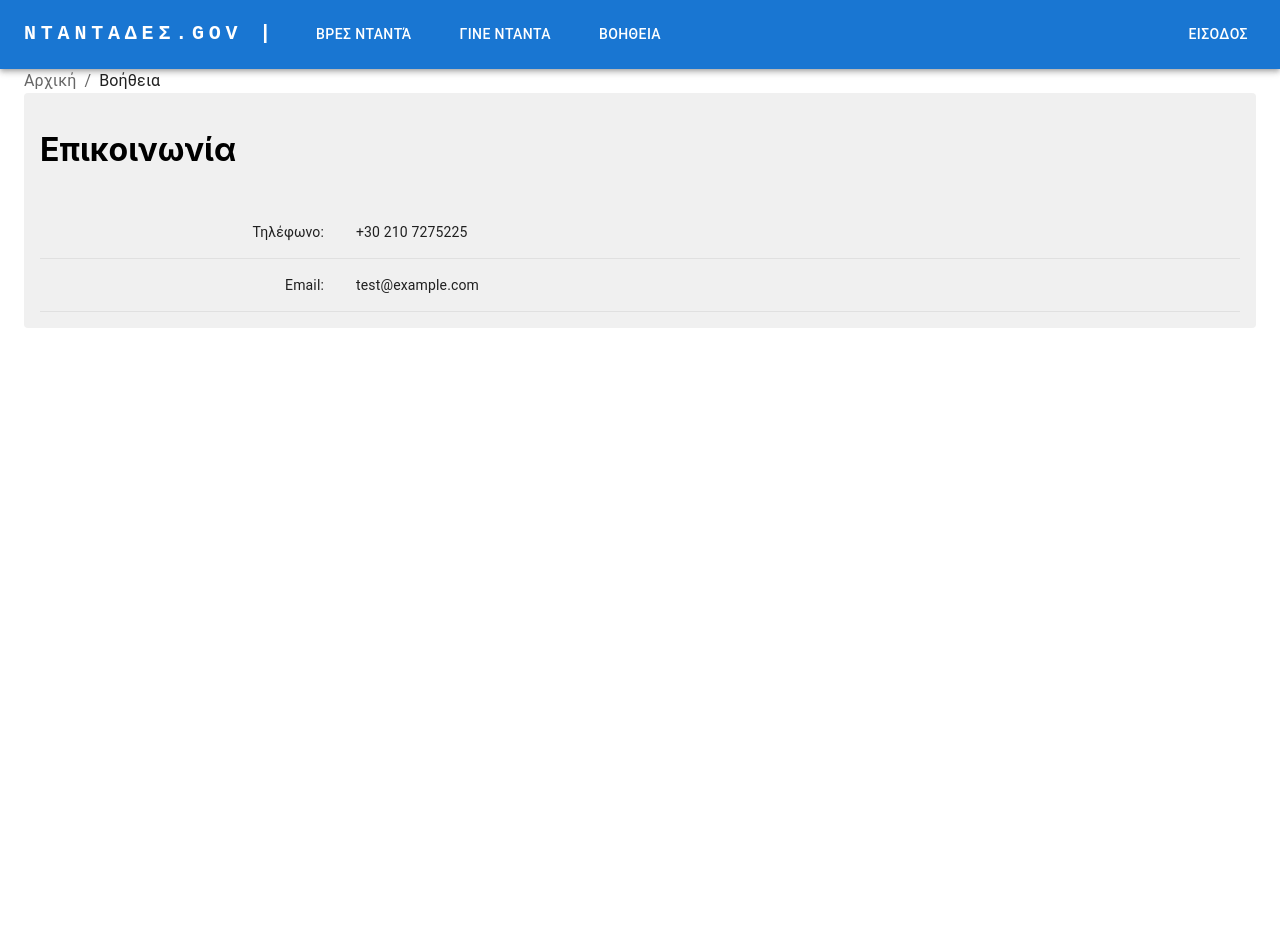
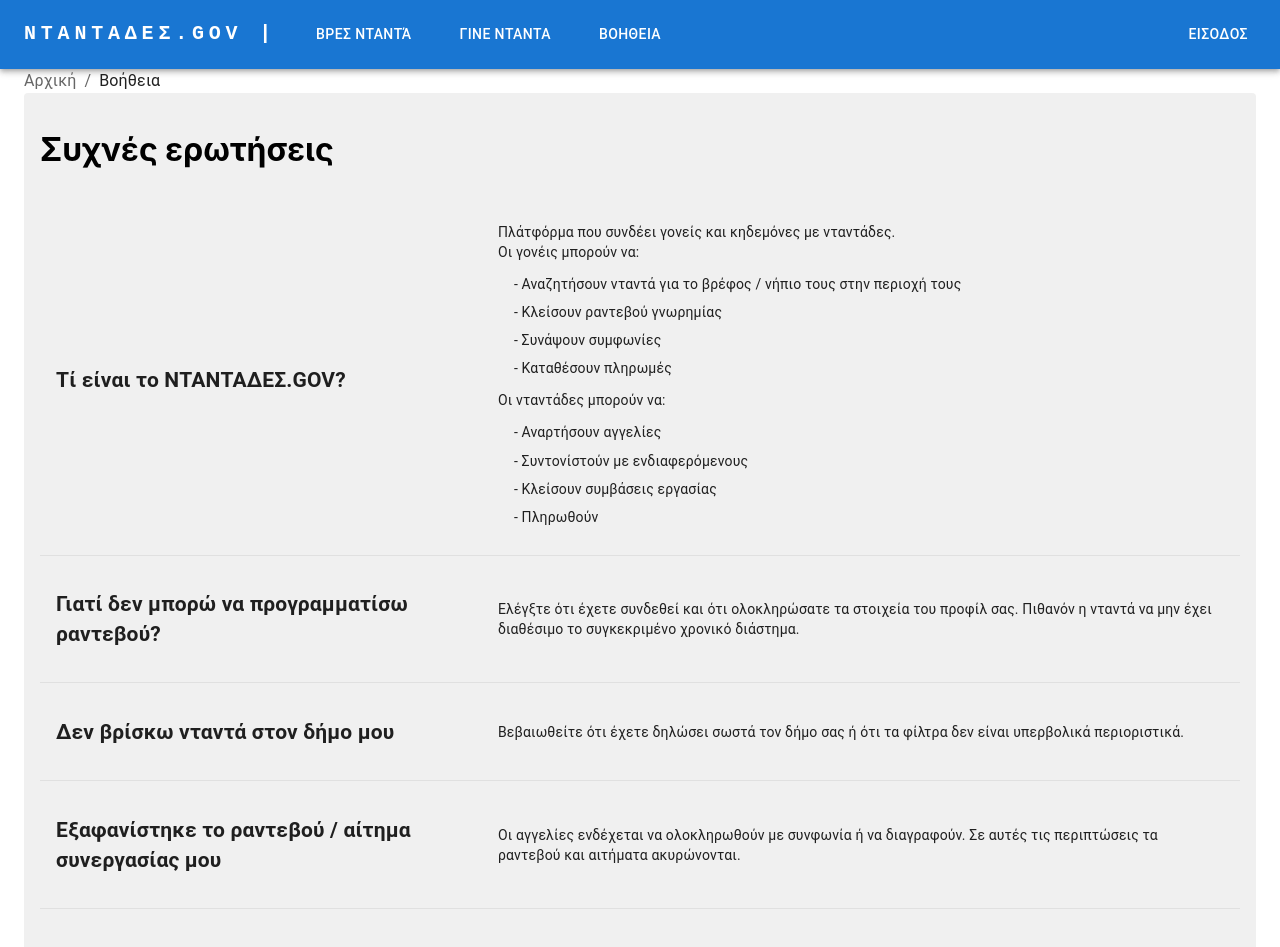
Before and after one commit to plerros/di-eam-24-3, a React (Create React App) app in the folder ntantades/: page /help in a window 1280 px wide. Shown: the top 947 px of the page. Before the commit the page ends 800 px from the top, so only its background shows below. Built offline with nearby package versions, Linux system fonts and the light colour scheme.

Commit message:
help
faq

```diff
--- a/ntantades/src/components/AgreementBox.js
+++ b/ntantades/src/components/AgreementBox.js
@@ -95,7 +95,7 @@ export default function AgreementBox({id, uid, title, subtitle}) {
                   Συμφωνητικό:
                 </TableCell>
                 <TableCell align="left">
-                  {(agreement.accepted) ? "Η νταντά αποδέχθηκε" : "-"}
+                  {(agreement.accepted) ? "Η νταντά αποδέχθηκε" : "Εκκρεμεί"}
                 </TableCell>
               </TableRow>
             </TableBody>
--- a/ntantades/src/components/OfferBox.js
+++ b/ntantades/src/components/OfferBox.js
@@ -1,10 +1,11 @@
 import * as React from "react"
 import dayjs from "dayjs"
-import { Box, Button, Dialog, DialogTitle, Stack, Table, TableBody, TableCell, TableContainer, TableRow } from "@mui/material";
+import { Box, Button, Dialog, DialogTitle, Stack, Table, TableBody, TableCell, TableContainer, TableRow, Tooltip } from "@mui/material";
 import { Link } from 'react-router-dom'
 import { AdapterDayjs } from '@mui/x-date-pickers/AdapterDayjs';
 import { LocalizationProvider } from '@mui/x-date-pickers/LocalizationProvider';
 import { DateTimePicker } from '@mui/x-date-pickers/DateTimePicker';
+import InfoIcon from '@mui/icons-material/Info';
 
 import GrayBox from "./GrayBox";
 import RendezvousBox from "./RendezvousBox";
@@ -204,7 +205,11 @@ function Actions (offer, uid, lookingFor_state, lookingFor_dispatch) {
 
   if (uid === 0) {
     return (
-      <Box>
+      <Box
+        sx={{
+          display:"flex"
+        }}
+      >
         <Button
           variant="contained"
           component={Link}
@@ -221,6 +226,17 @@ function Actions (offer, uid, lookingFor_state, lookingFor_dispatch) {
         >
           ΣΥΝΕΡΓΑΣΙΑ
         </Button>
+        <Tooltip
+          title={<h2>Οι γονείς εκκινούν τη διαδικασία μέσα απο ένα πρώτο ραντεβού ή απευθείας ενα αίτημα συνεργασίας</h2>}
+          alignItems="center"
+          justifyContent="center"
+          sx={{
+            display:"flex",
+            m:2
+          }}
+        >
+          <InfoIcon />
+        </Tooltip>
       </Box>
     );
   }
@@ -269,6 +285,17 @@ function Actions (offer, uid, lookingFor_state, lookingFor_dispatch) {
         lookingFor_state={lookingFor_state}
         lookingFor_dispatch={lookingFor_dispatch}
       />
+      <Tooltip
+          title={<h2>Οι γονείς εκκινούν τη διαδικασία μέσα απο ένα πρώτο ραντεβού ή απευθείας ενα αίτημα συνεργασίας</h2>}
+          alignItems="center"
+          justifyContent="center"
+          sx={{
+            display:"flex",
+            m:2
+          }}
+        >
+        <InfoIcon />
+      </Tooltip>
     </Box>
   );
 }
--- a/ntantades/src/components/RequestBox.js
+++ b/ntantades/src/components/RequestBox.js
@@ -144,7 +144,7 @@ export default function RequestBox({id, uid, title, subtitle}) {
                 Συνεργασία:
               </TableCell>
               <TableCell align="left">
-                {(offer.requestID === 0) ? "-" : "Η νταντά αποδέχθηκε"}
+                {(offer.requestID === 0) ? "Εκκρεμεί" : "Η νταντά αποδέχθηκε"}
               </TableCell>
             </TableRow>
           </TableBody>
--- a/ntantades/src/pages/Help.js
+++ b/ntantades/src/pages/Help.js
@@ -1,4 +1,4 @@
-import { Container, Table, TableBody, TableCell, TableContainer, TableRow } from "@mui/material";
+import { Box, Container, List, ListItem, Table, TableBody, TableCell, TableContainer, TableRow } from "@mui/material";
 import GrayBox from "../components/GrayBox";
 
 export default function Help() {
@@ -11,6 +11,73 @@ export default function Help() {
         gap: 2
       }}
     >
+      <GrayBox title={"Συχνές ερωτήσεις"}>
+        <TableContainer>
+          <Table>
+            <TableBody>
+              <TableRow>
+                <TableCell>
+                  <h2>Τί είναι το ΝΤΑΝΤΑΔΕΣ.GOV?</h2>
+                </TableCell>
+                <TableCell>
+                  <Box>
+                    Πλάτφόρμα που συνδέει γονείς και κηδεμόνες με νταντάδες.
+                  </Box>
+                  <Box>
+                    Οι γονέις μπορούν να:
+                    <List dense={true}>
+                      <ListItem>- Αναζητήσουν νταντά για το βρέφος / νήπιο τους στην περιοχή τους</ListItem>
+                      <ListItem>- Κλείσουν ραντεβού γνωρημίας</ListItem>
+                      <ListItem>- Συνάψουν συμφωνίες</ListItem>
+                      <ListItem>- Καταθέσουν πληρωμές</ListItem>
+                    </List>
+                  </Box>
+                  <Box>
+                    Οι νταντάδες μπορούν να:
+                    <List dense={true}>
+                      <ListItem>- Αναρτήσουν αγγελίες</ListItem>
+                      <ListItem>- Συντονίστούν με ενδιαφερόμενους</ListItem>
+                      <ListItem>- Κλείσουν συμβάσεις εργασίας</ListItem>
+                      <ListItem>- Πληρωθούν</ListItem>
+                    </List>
+                  </Box>                </TableCell>
+              </TableRow>
+              <TableRow>
+                <TableCell>
+                  <h2>Γιατί δεν μπορώ να προγραμματίσω ραντεβού?</h2>
+                </TableCell>
+                <TableCell>
+                  Ελέγξτε ότι έχετε συνδεθεί και ότι ολοκληρώσατε τα στοιχεία του προφίλ σας. Πιθανόν η νταντά να μην έχει διαθέσιμο το συγκεκριμένο χρονικό διάστημα.
+                </TableCell>
+              </TableRow>
+              <TableRow>
+                <TableCell>
+                  <h2>Δεν βρίσκω νταντά στον δήμο μου</h2>
+                </TableCell>
+                <TableCell>
+                  Βεβαιωθείτε ότι έχετε δηλώσει σωστά τον δήμο σας ή ότι τα φίλτρα δεν είναι υπερβολικά περιοριστικά.
+                </TableCell>
+              </TableRow>
+              <TableRow>
+                <TableCell>
+                  <h2>Εξαφανίστηκε το ραντεβού / αίτημα συνεργασίας μου</h2>
+                </TableCell>
+                <TableCell>
+                  Οι αγγελίες ενδέχεται να ολοκληρωθούν με συνφωνία ή να διαγραφούν. Σε αυτές τις περιπτώσεις τα ραντεβού και αιτήματα ακυρώνονται.
+                </TableCell>
+              </TableRow>
+              <TableRow>
+                <TableCell>
+                  <h2>Ξέχασα τον κωδικό μου. Πώς κάνω επαναφορά?</h2>
+                </TableCell>
+                <TableCell>
+                  Στη σελίδα σύνδεσης, κάντε κλικ στο “Ξέχασα τον κωδικό;” και ακολουθήστε τη διαδικασία μέσω email.
+                </TableCell>
+              </TableRow>
+            </TableBody>
+          </Table>
+        </TableContainer>
+      </GrayBox>
       <GrayBox title={"Επικοινωνία"}>
         <TableContainer>
           <Table>
@@ -28,7 +95,7 @@ export default function Help() {
                   Email:
                 </TableCell>
                 <TableCell align="left">
-                  test@example.com
+                  support@ntantades.gov.gr
                 </TableCell>
               </TableRow>
 
--- a/ntantades/src/pages/Home.js
+++ b/ntantades/src/pages/Home.js
@@ -1,7 +1,7 @@
 import * as React from 'react';
 import { Navigate } from 'react-router-dom';
 import { Autocomplete, Box, Container, TextField, Tooltip } from "@mui/material";
-import HelpOutlineIcon from '@mui/icons-material/HelpOutline';
+import InfoIcon from '@mui/icons-material/Info';
 import GrayBox from "../components/GrayBox";
 import NannyBox from "../components/NannyBox";
 
@@ -84,7 +84,7 @@ export default function Home({lookingFor_state, lookingFor_dispatch}) {
                       m:2
                     }}
                   >
-                    <HelpOutlineIcon />
+                    <InfoIcon />
                   </Tooltip>
                 }
               >
--- a/ntantades/src/pages/Login.js
+++ b/ntantades/src/pages/Login.js
@@ -1,7 +1,7 @@
 import * as React from 'react';
 import { Navigate } from "react-router-dom";
 import Box from '@mui/material/Box';
-import { Button } from '@mui/material';
+import { Button, Typography } from '@mui/material';
 
 import InputText from '../components/InputText';
 import InputPassword from '../components/InputPassword';
@@ -88,7 +88,9 @@ export default function Login({uid, handleUID}) {
       <Box
         sx={{
           display: 'flex',
-          justifyContent: 'center'
+          justifyContent: 'center',
+          flexDirection:'column',
+          gap: 3
         }}
         noValidate
         autoComplete="off"
@@ -99,6 +101,11 @@ export default function Login({uid, handleUID}) {
         >
           ΕΙΣΟΔΟΣ
         </Button>
+        <Button>
+          <Typography textTransform={'none'}>
+            Ξέχασα τον κωδικό
+          </Typography>
+        </Button>
       </Box>
     </Box>
   );
```
